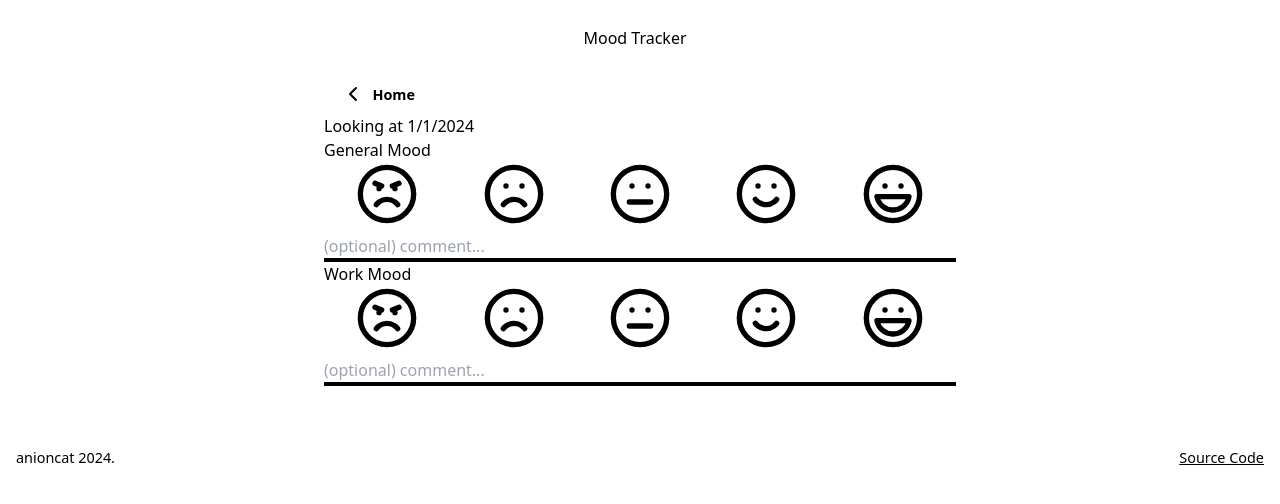
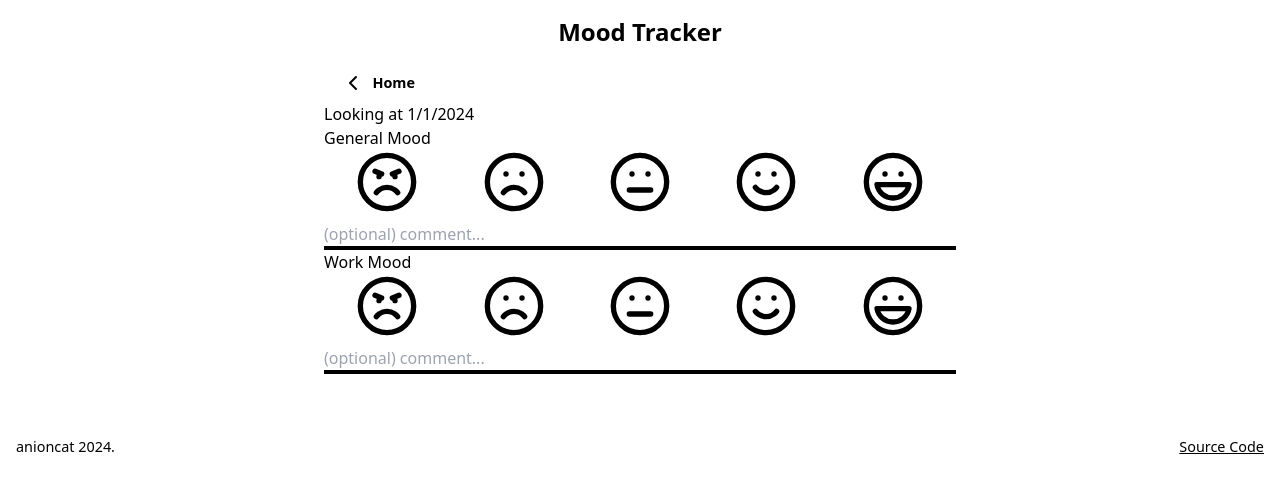
Before and after one commit to anioncat/habit-tracker, a React (Vite) app in the folder frontend/: page /entry/2024/1/1 in a window 1280 px wide. Shown: the top 504 px of the page. Built offline with nearby package versions, Linux system fonts and the light colour scheme.

Commit message:
header tailwind

```diff
--- a/frontend/src/appStyle.css
+++ b/frontend/src/appStyle.css
@@ -592,16 +592,6 @@ video {
   position: fixed;
 }
 
-.mx-0 {
-  margin-left: 0px;
-  margin-right: 0px;
-}
-
-.my-auto {
-  margin-top: auto;
-  margin-bottom: auto;
-}
-
 .mx-auto {
   margin-left: auto;
   margin-right: auto;
@@ -610,6 +600,14 @@ video {
 .my-0 {
   margin-top: 0px;
   margin-bottom: 0px;
+}
+
+.mb-2 {
+  margin-bottom: 0.5rem;
+}
+
+.mb-4 {
+  margin-bottom: 1rem;
 }
 
 .box-border {
@@ -640,22 +638,30 @@ video {
   max-width: 1280px;
 }
 
+.select-none {
+  -webkit-user-select: none;
+     -moz-user-select: none;
+          user-select: none;
+}
+
 .resize {
   resize: both;
 }
 
+.items-center {
+  align-items: center;
+}
+
+.justify-center {
+  justify-content: center;
+}
+
+.gap-4 {
+  gap: 1rem;
+}
+
 .border {
   border-width: 1px;
-}
-
-.px-4 {
-  padding-left: 1rem;
-  padding-right: 1rem;
-}
-
-.py-1 {
-  padding-top: 0.25rem;
-  padding-bottom: 0.25rem;
 }
 
 .px-1 {
@@ -672,8 +678,39 @@ video {
   padding-bottom: 3rem;
 }
 
+.pr-3 {
+  padding-right: 0.75rem;
+}
+
+.text-lg {
+  font-size: 1.125rem;
+  line-height: 1.75rem;
+}
+
+.text-xl {
+  font-size: 1.25rem;
+  line-height: 1.75rem;
+}
+
+.text-2xl {
+  font-size: 1.5rem;
+  line-height: 2rem;
+}
+
+.font-bold {
+  font-weight: 700;
+}
+
+.text-inherit {
+  color: inherit;
+}
+
 .underline {
   text-decoration-line: underline;
+}
+
+.no-underline {
+  text-decoration-line: none;
 }
 
 .outline {
--- /dev/null
+++ b/frontend/src/components/Header.tsx
@@ -0,0 +1,23 @@
+import { Link, To } from 'react-router-dom'
+
+const Header = ({ center, linkTo }: { center?: boolean; linkTo?: To }) => {
+  const content = (
+    <>
+      {/* <Logo /> */}
+      <h1 className="font-bold text-2xl">Mood Tracker</h1>
+    </>
+  )
+
+  const HeaderContent = () =>
+    linkTo ? <Link to={linkTo}>{content}</Link> : content
+
+  const justify = center ? 'justify-center' : ''
+
+  return (
+    <header className={`${justify} flex items-center mb-4 gap-4 select-none`}>
+      <HeaderContent></HeaderContent>
+    </header>
+  )
+}
+
+export default Header
--- a/frontend/src/components/Header/Header.tsx
+++ /dev/null
@@ -1,11 +0,0 @@
-import { Link, To } from 'react-router-dom'
-
-import { HeaderContainer } from './headerStyle'
-
-const content = <>{/* <Logo /> */}<h1>Mood Tracker</h1></>
-
-const Header = ({ center, linkTo }: { center?: boolean, linkTo?: To }) => linkTo
-  ? <HeaderContainer $center={center}><Link to={linkTo}>{content}</Link></HeaderContainer>
-  : <HeaderContainer $center={center}>{content}</HeaderContainer>
-
-export default Header
--- a/frontend/src/components/Header/headerStyle.ts
+++ /dev/null
@@ -1,26 +0,0 @@
-import { styled } from 'goober'
-
-export const HeaderContainer = styled('header')<{$center?: boolean}>`
-  display: flex;
-  align-items: center;
-  margin-bottom: 1em;
-  gap: 1em;
-  user-select: none;
-
-  ${p => p.$center && `
-    justify-content: center;
-  `}
-
-  a {
-    color: inherit;
-    text-decoration: none;
-    display: flex;
-    align-items: center;
-    gap: 1em;
-  }
-
-  h1 {
-    padding-right: 10px;
-    margin-block: .6em;
-  }
-`
--- a/frontend/src/components/index.ts
+++ b/frontend/src/components/index.ts
@@ -1,5 +1,5 @@
 export { default as Main } from './Main'
-export { default as Header } from './Header/Header'
+export { default as Header } from './Header'
 export { default as Footer } from './Footer/Footer'
 
 export { default as Button } from './Button/Button'
```
Also changed, not shown: frontend/src/util/tailwindStyleParser.ts (added, +12 -0 lines).
